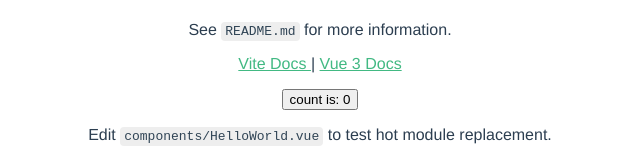
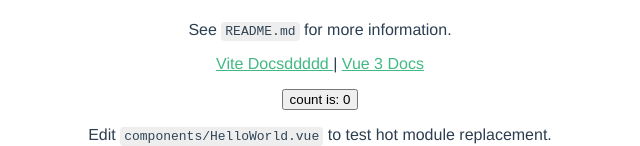
Before and after one commit to 18dian/manager-front-ts, a Vue app: page / in a window 1280 px wide. Shown: the part 323-469 px from the top of the page, without its empty margins (320-960 px from the left). Built offline with nearby package versions, Linux system fonts and the light colour scheme.

Commit message:
feat: sss

```diff
--- a/src/components/HelloWorld.vue
+++ b/src/components/HelloWorld.vue
@@ -8,14 +8,10 @@
 
 <template>
   <h1>{{ msg }}</h1>
-
-
-
   <p>See <code>README.md</code> for more information.</p>
-
   <p>
     <a href="https://vitejs.dev/guide/features.html" target="_blank">
-      Vite Docs
+      Vite Docsddddd
     </a>
     |
     <a href="https://v3.vuejs.org/" target="_blank">Vue 3 Docs</a>
```
